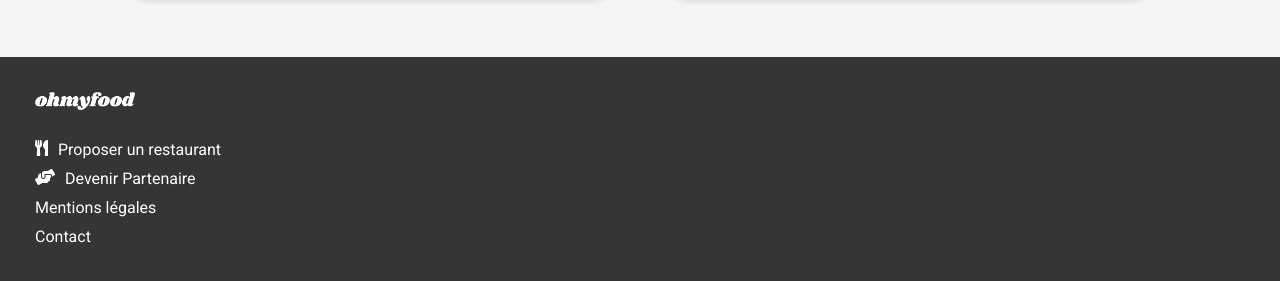
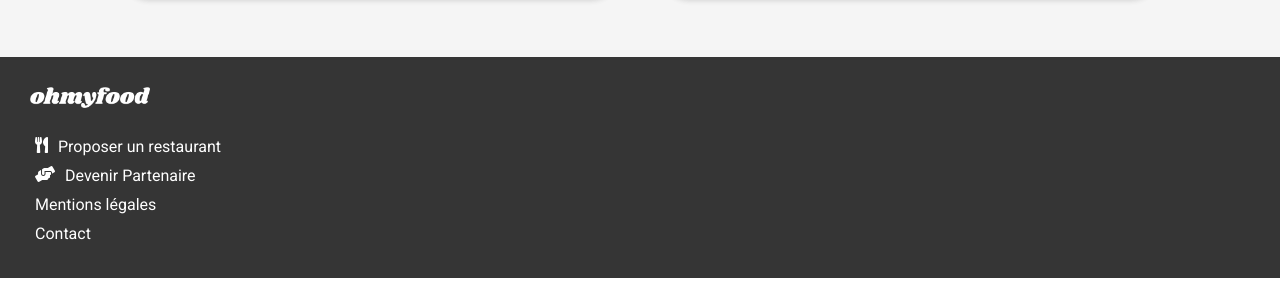
Before and after one commit to Antoinernf/AntoineErnouf_3_09112020, a website: page index.html in a window 1280 px wide. Shown: the part 1484-1765 px from the top of the page. Drawn offline with Linux system fonts and the light colour scheme; a web font is replaced by a local one.

Commit message:
bug logo

```diff
--- a/index.html
+++ b/index.html
@@ -154,7 +154,7 @@
     <footer>
 
         <ul>
-            <li> <img class="logoPiedDePage" src="images/logo/ohmyfood-blanc.png" alt="logo" title="logo"> </li>
+            <img class="logo2" src="images/logo/ohmyfood-blanc.png" alt="logo" title="logo">
             <li> <i class="fas fa-utensils"></i> <p> Proposer un restaurant</p> </li>
             <li> <i class="fas fa-hands-helping"></i> <p> Devenir Partenaire </p></li>
             <li> <p> Mentions légales </p></li>
--- a/sass/accueil.scss
+++ b/sass/accueil.scss
@@ -165,6 +165,6 @@
     }
 }
 
-.logoPiedDePage {
+.logo2 {
     width: 100px;
 }
```
